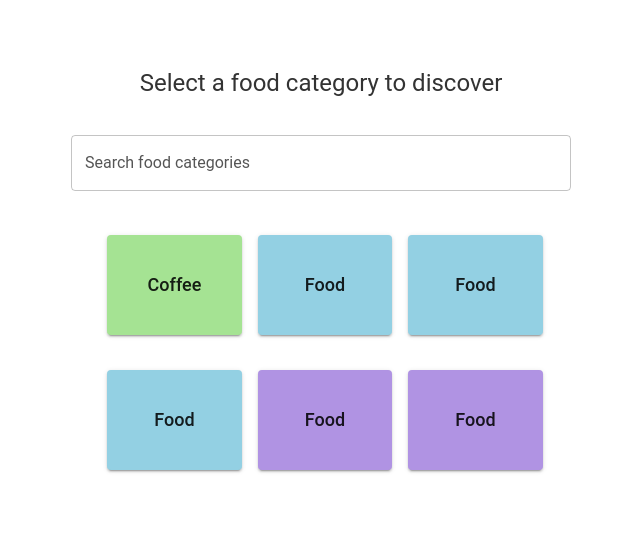
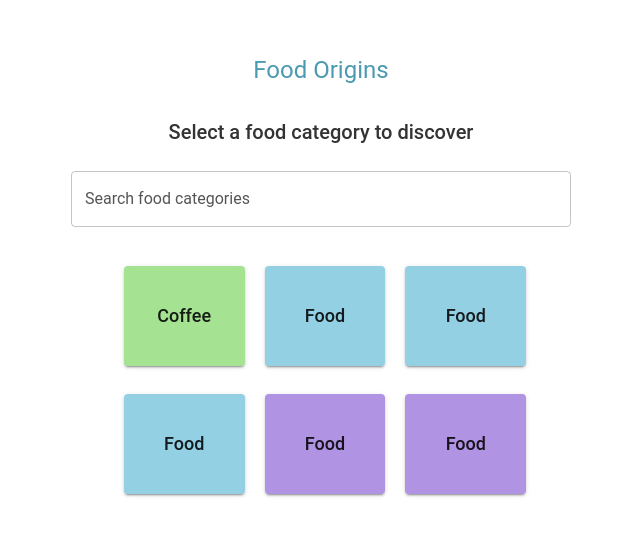
Before and after one commit to CayJ/FoodOrigins, a React (Create React App) app: page / in a window 1280 px wide. Shown: the part 124-658 px from the top of the page, without its empty margins (319-959 px from the left). Built offline with nearby package versions, Linux system fonts and the light colour scheme.

Commit message:
add logo text

```diff
--- a/src/components/common/CategoryButton.tsx
+++ b/src/components/common/CategoryButton.tsx
@@ -19,7 +19,6 @@ const CategoryButton: React.FC<CategoryButtonProps> = ({ category }) => {
 				justifyContent: 'center',
 				alignItems: 'center',
 				fontSize: '18px',
-				marginBottom: '15px',
 				backgroundColor: bgColor,
 				'&:hover': {
 					backgroundColor: bgColor,
--- a/src/components/common/CateogryGrid.tsx
+++ b/src/components/common/CateogryGrid.tsx
@@ -7,9 +7,9 @@ interface CategoryGridProps {
 }
 const CategoryGrid: React.FC<CategoryGridProps> = ({ categories }) => {
 	return (
-		<Grid container spacing={2} justifyContent="center">
+		<Grid container spacing={2.5} justifyContent="center">
 			{categories.map((category, index) => (
-				<Grid item key={index} xs={8} sm={5} md={3.5}>
+				<Grid item key={index} xs={8} sm={5} md={3.25}>
 					<CategoryButton category={category} />
 				</Grid>
 			))}
--- a/src/components/common/SearchBar.tsx
+++ b/src/components/common/SearchBar.tsx
@@ -12,7 +12,7 @@ const SearchBar: React.FC<SearchBarProps> = ({ label }) => {
 			variant="outlined"
 			fullWidth
 			margin="normal"
-			style={{ marginBottom: '40px' }}
+			style={{ marginBottom: '35px' }}
 		/>
 	);
 }
--- a/src/pages/SelectFoodCategory.tsx
+++ b/src/pages/SelectFoodCategory.tsx
@@ -10,7 +10,10 @@ export function SelectFoodCategory() {
     return (
         <PageContainer>
             <Box sx={{ width: '100%', maxWidth: 500, margin: 'auto' }}>
-                <Typography variant="h5" gutterBottom style={{ textAlign: 'center', marginBottom: '20px' }}>
+                <Typography variant="h5" gutterBottom style={{ color:"#4c9ab2", textAlign: 'center', marginBottom: '30px' }}>
+                    Food Origins
+                </Typography>
+                <Typography variant="h6" gutterBottom style={{ textAlign: 'center' }}>
                     Select a food category to discover
                 </Typography>
                 <SearchBar label={"Search food categories"} />
```
